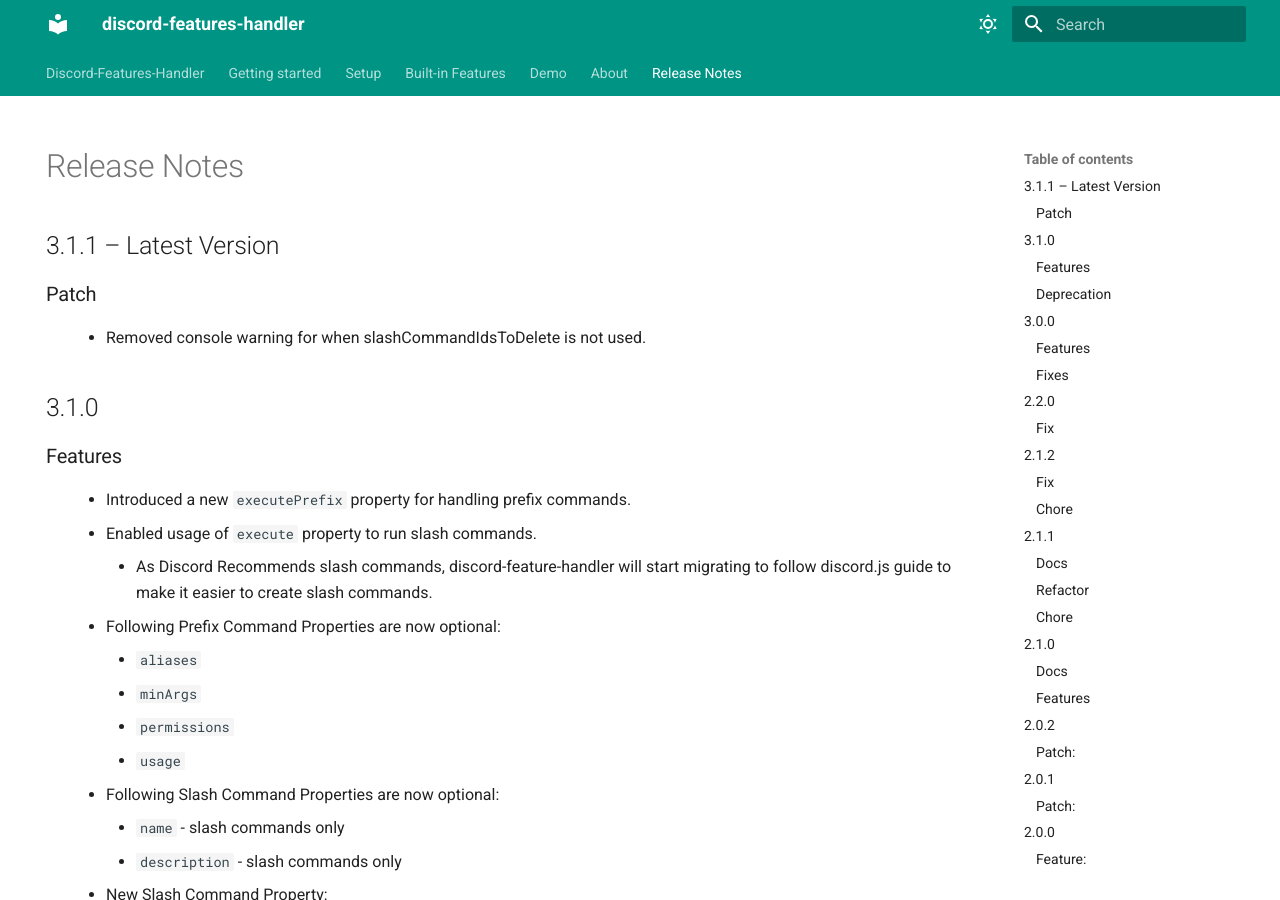
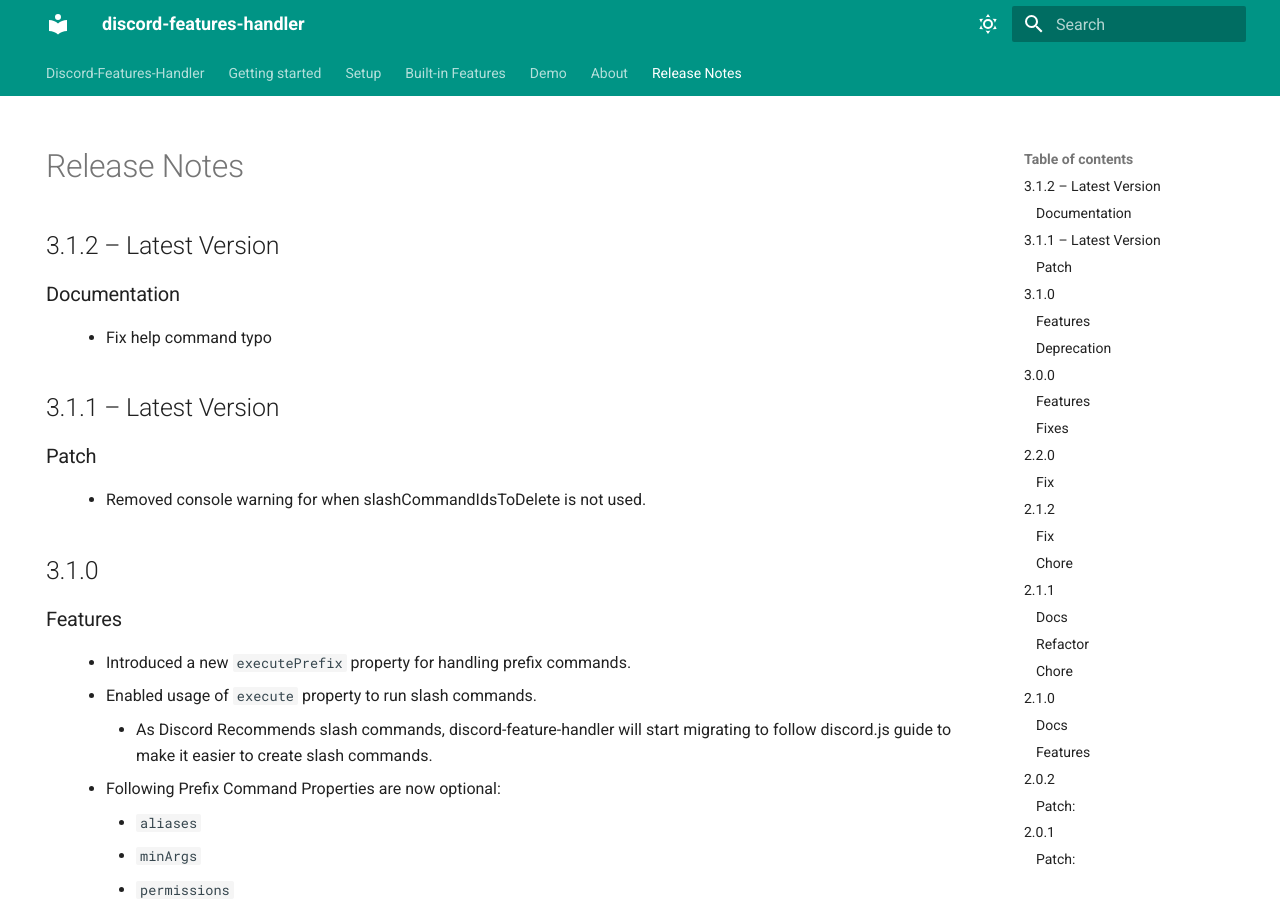
Before and after one commit to bng94/discord-features-handler, an MkDocs documentation site: the page built from docs/release-notes.md, in a window 1280 px wide and 900 px high. Built offline with MkDocs 1.6.1 and Material for MkDocs 9.7.7, drawn with Linux system fonts in a browser that asks for light colours.

Commit message:
Update release-notes.md

```diff
--- a/docs/release-notes.md
+++ b/docs/release-notes.md
@@ -9,16 +9,24 @@ hide:
 
 # Release Notes
 
+## 3.1.2 – Latest Version
+
+### Documentation
+
+: - Fix help command typo
+
 
 ## 3.1.1 – Latest Version
 
 ### Patch
+
 : - Removed console warning for when slashCommandIdsToDelete is not used.
 
 
 ## 3.1.0
 
 ### Features
+
 : - Introduced a new `executePrefix` property for handling prefix commands.
 - Enabled usage of `execute` property to run slash commands.
     * As Discord Recommends slash commands, discord-feature-handler will start migrating to follow discord.js guide to make it easier to create slash commands.
```
